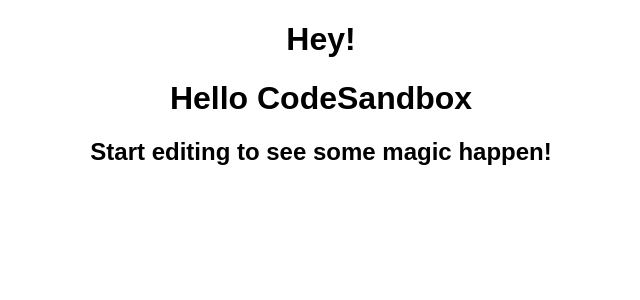
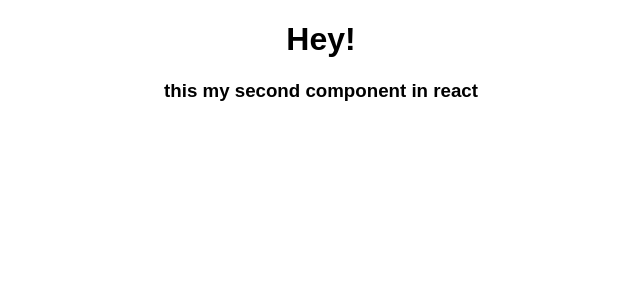
Before and after one commit to PHAGUN-JAIN/React-PlayGround, a React (Create React App) app: page / in a window 1280 px wide. Shown: the top 300 px of the page, without its empty margins (319-959 px from the left). Built offline with nearby package versions, Linux system fonts and the light colour scheme.

Commit message:
initial commit

```diff
--- a/src/App.js
+++ b/src/App.js
@@ -1,11 +1,11 @@
 import "./styles.css";
 import Counter from "./components/counnter";
+import Card from "./components/card";
 export default function App() {
   return (
     <div className="App">
       <Counter />
-      <h1>Hello CodeSandbox</h1>
-      <h2>Start editing to see some magic happen!</h2>
+      <Card />
     </div>
   );
 }
--- /dev/null
+++ b/src/components/card.jsx
@@ -0,0 +1,11 @@
+import React, { Component } from "react";
+
+export default class Card extends Component {
+  render() {
+    return (
+      <div>
+        <h3>this my second component in react</h3>
+      </div>
+    );
+  }
+}
```
